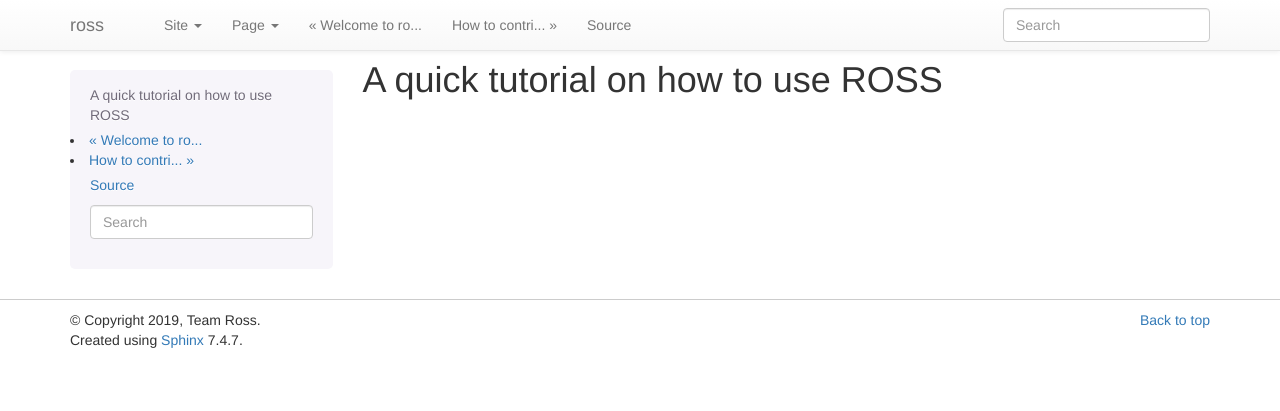
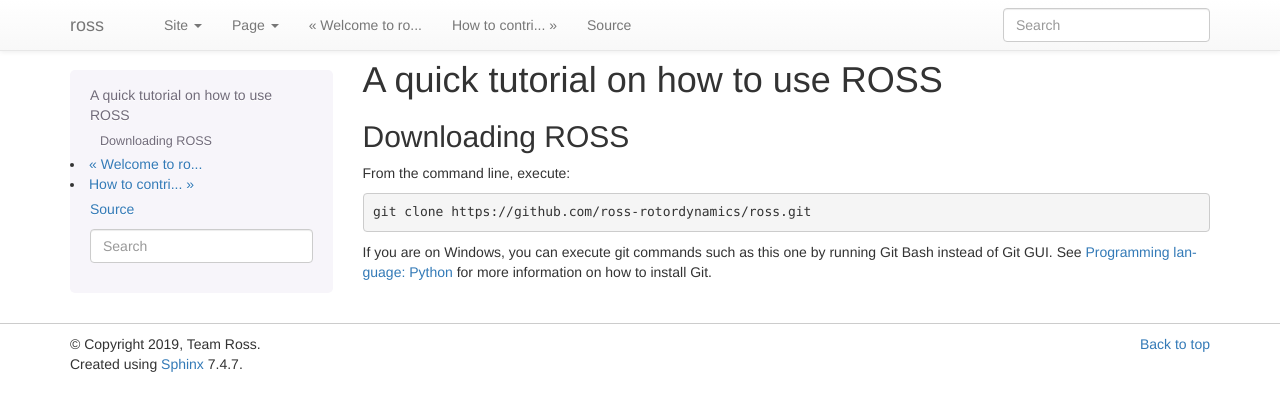
Before and after one commit to petrobras/ross, a Sphinx documentation site: the page built from docs/tutorial.rst, in a window 1280 px wide. Shown: the top 411 px of the page. Built offline with Sphinx 7.4.7, drawn with Linux system fonts in a browser that asks for light colours; formulas are drawn with MathJax 3.

Commit message:
Update documentation and include introduction
Documentation was updated to look more clear and with more references.
An introduction.rst file was created. It explains the very first steps
to start using ROSS. Unlike the tutorial, which will guide through how
to run the program, introduction tells what the user needs to install
in order to get the program ready to run. Close #53

```diff
--- a/docs/git_configuration.rst
+++ b/docs/git_configuration.rst
@@ -1,8 +1,10 @@
 How to contribute to ROSS using git
 ===================================
 
+.. _git-configuration:
+
 In order to use git to contribute to ROSS project, follow the steps bellow:
-
+*For Windows users: commands provided here can be executed using Git Bash instead of Git GUI.*
 
 ----------------------------------------
 Step 1: Make you own copy (fork) of ROSS
--- a/docs/index.rst
+++ b/docs/index.rst
@@ -13,6 +13,7 @@
    tutorial
    git_configuration
    api
+   introduction
 
 
 Indices and tables
--- a/docs/tutorial.rst
+++ b/docs/tutorial.rst
@@ -1,2 +1,17 @@
 A quick tutorial on how to use ROSS
 ===================================
+
+.. _tutorial:
+
+Downloading ROSS
+----------------
+
+From the command line, execute:
+
+::
+
+    git clone https://github.com/ross-rotordynamics/ross.git
+
+If you are on Windows, you can execute git commands such as this one by running
+Git Bash instead of Git GUI. See :ref:`introduction` for more information on how
+to install Git.
```
Also changed, not shown: README.md (+2 -2 lines), docs/introduction.rst (added, +42 -0 lines).
